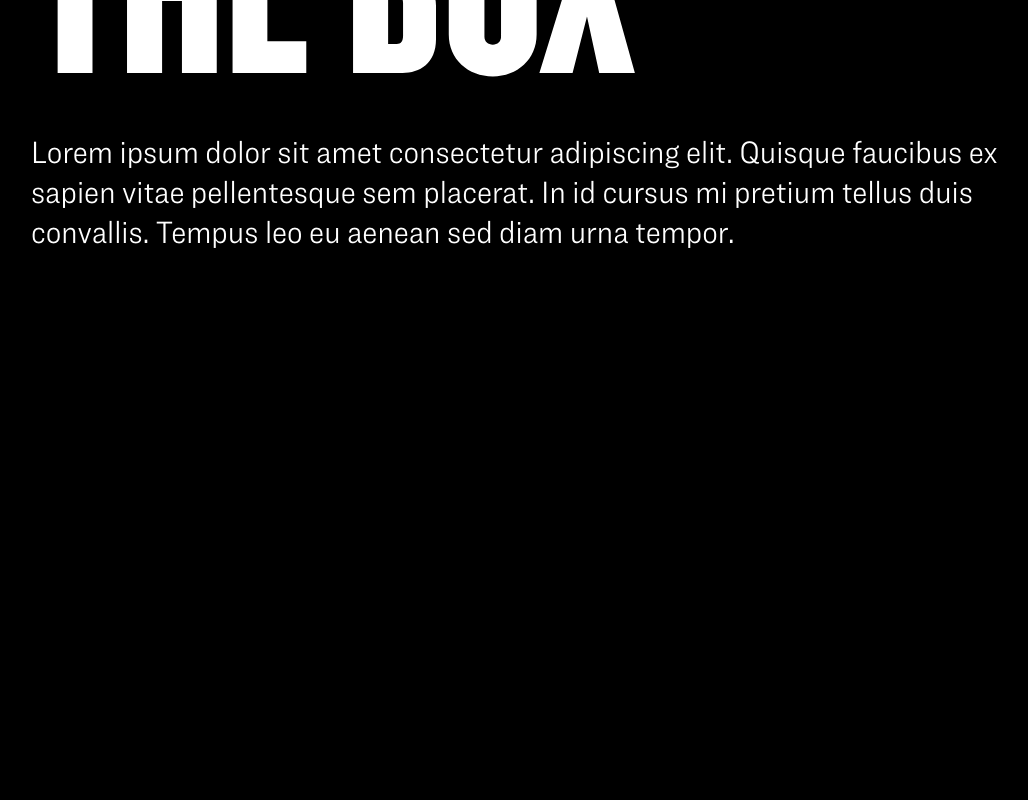
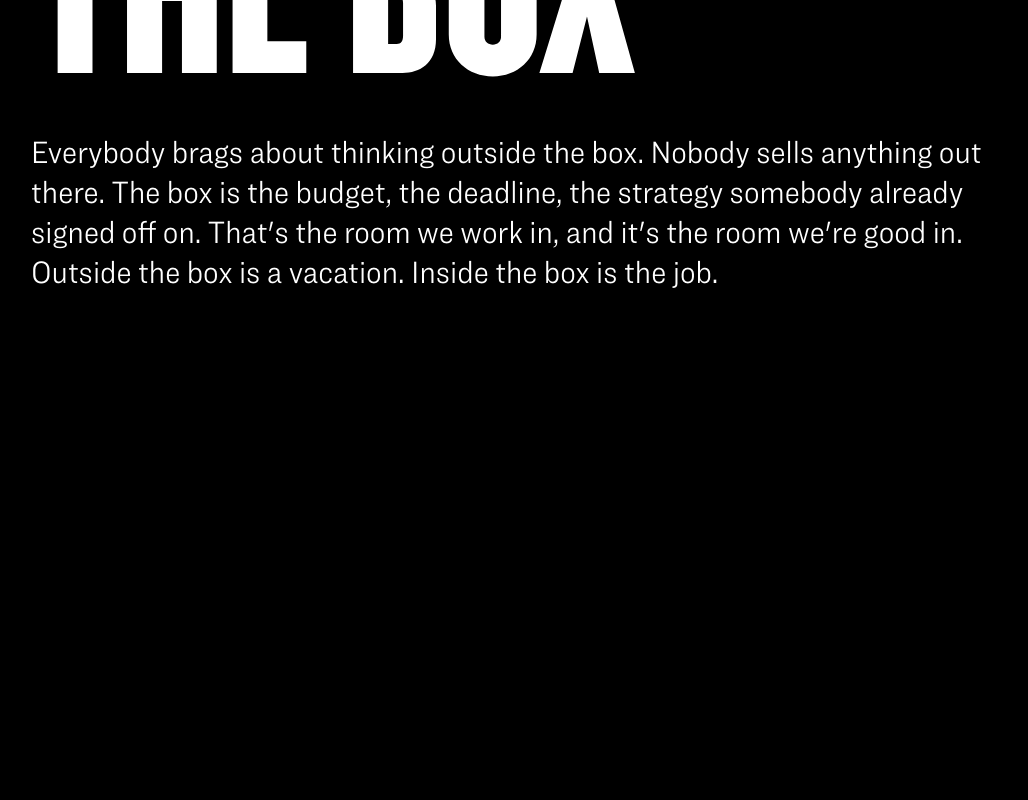
Before and after one commit to daviselen/website, a React (Vite) app: page / in a window 1280 px wide. Shown: the part 1320-2120 px from the top of the page, without its empty margins (1-1029 px from the left). Built offline with nearby package versions, Linux system fonts and the light colour scheme.

Commit message:
Update copy

```diff
--- a/src/pages/About.jsx
+++ b/src/pages/About.jsx
@@ -258,15 +258,17 @@ export default function About() {
         </div>
         <div className="px-8">
           <div className="grid grid-cols-12 gap-400">
-            <TextReveal className="text-pre-title mb-6 col-span-7 col-start-6"
-              text="Sed ut perspiciatis unde omnis iste natus error sit voluptatem accusantium doloremque laudantium, totam rem aperiam, eaque ipsa quae ab illo inventore veritatis et quasi architecto beatae vitae dicta sunt explicabo. Nemo enim ipsam voluptatem quia voluptas sit aspernatur aut odit aut fugit."
+            <TextReveal className="text-pre-title mb-6 col-span-6 col-start-1"
+              text="Davis Elen has been in business since 1948 and independent every single day of it. No holding company, no parent, nobody upstairs to run it past. That isn't nostalgia. It's just how we like to work." />
+            <TextReveal className="text-pre-title mb-6 col-span-6 col-start-7"
+              text="We make advertising that has a job to do. Move product off a shelf. Get a car onto a lot. Put a person in a store. The constraint is the whole point. Give us a real budget, a real deadline and a real strategy and we'll show you what happens inside the box."
             />
           </div>
         </div>
       </section>
       <MediaObject
         title="$18 Billion in Sales from Over 4000 Locations."
-        text="Through Toyota, Best Buy, Smart & Final, and over 25% of McDonald’s restaurants nationwide."
+        text="Toyota. Best Buy Health. Smart & Final. One in four McDonald's in the country. Zoom in on the map. We're probably in your neighborhood."
         imgSrc="/images/about-map.jpg"
         imgAlt="Map of Los Angeles County showing the locations of Toyota dealership, McDonald's restaurant, Best Buy and Smart & Final locations."
       />
@@ -274,6 +276,9 @@ export default function About() {
         <HeadingReveal
           className="text-display-h3 font-display uppercase"
           text={`Let’s \nMeet Up`}
+        />
+        <TextReveal className="text-pre-title max-w-prose"
+          text="This is the whole meeting. No account person you'll never see again, no bench of strangers who vanish after the pitch. The people in the room are the people who do the work."
         />
         <div className="grid grid-cols-4 gap-400">
           {people.map((person, index) => (
@@ -316,7 +321,7 @@ export default function About() {
         title={ORIGIN_STORY.title}
         titleSize="large"
         subhead="Runtime 44:32"
-        text="From a small print shop in Glendale to one of the largest independently-owned agencies in the country."
+        text="It started as a print shop in Glendale. Nobody planned the rest of it."
         imgSrc="/images/about-history.jpg"
         imgAlt="Photo of Henry Mayers and the four partners who took over in 1958."
         onClick={() => openVideo(ORIGIN_STORY)}
--- a/src/sections/FromInsideOut.jsx
+++ b/src/sections/FromInsideOut.jsx
@@ -50,19 +50,19 @@ import HeadingReveal from "../design-system/components/HeadingReveal.jsx";
 
 const social = {
   heading: "Social Media",
-  body: "Quisque faucibus ex sapien vitae pellentesque sem placerat. In id cursus mi pretium tellus duis convallis. Pulvinar vivamus fringilla lacus nec metus bibendum egestas.",
+  body: "Fifteen years, every platform that mattered and a few that didn't. Paid, organic, influencer, social PR. It isn't a department down the hall.",
   src: "/images/socialpr-social.jpg",
   alt: "Toyota social media content example",
 };
 const pr = {
   heading: "Public Relations",
-  body: "Quisque faucibus ex sapien vitae pellentesque sem placerat. In id cursus mi pretium tellus duis convallis. Pulvinar vivamus fringilla lacus nec metus bibendum egestas.",
+  body: "Earned coverage, events, partnerships and the occasional stunt. If it gets people talking without a media buy behind it, we're interested.",
   src: "/images/socialpr-public-relations.jpg",
   alt: "Public relations event photo",
 };
 const culture = {
   heading: "DE Culture",
-  body: "Quisque faucibus ex sapien vitae pellentesque sem placerat. In id cursus mi pretium tellus duis convallis. Pulvinar vivamus fringilla lacus nec metus bibendum egestas.",
+  body: "Mixed teams. Strong opinions. Steak and bones for everybody. We'd rather slow down the crazy ones than push the nice ones.",
   src: "/images/socialpr-de-culture.jpg",
   alt: "Davis Elen team member portrait",
 };
--- a/src/sections/HumanAI.jsx
+++ b/src/sections/HumanAI.jsx
@@ -108,19 +108,19 @@ const concepts = [
     title: "What's Possible",
     color: "text-red",
     dot: "border-red",
-    copy: "You point AI at the goal, an idea only a human would have.",
+    copy: "Somebody human has an idea worth chasing. That part hasn't been automated.",
   },
   {
     title: "Let Robots Do The Work",
     color: "text-cyan",
     dot: "border-cyan",
-    copy: "It clears the roadblocks and does the doing, at scale.",
+    copy: "The machine clears the roadblocks and does the doing, at a volume we couldn't touch.",
   },
   {
     title: "Unlock Your Potential",
     color: "text-primary-300",
     dot: "border-primary-300",
-    copy: "Multiply your bandwidth, free to imagine the next thing.",
+    copy: "You get the afternoon back. Spend it thinking of the next thing.",
   },
 ];
 
--- a/src/sections/Masthead.jsx
+++ b/src/sections/Masthead.jsx
@@ -56,7 +56,7 @@ export default function Masthead() {
             right-side inset on lg+ so the paragraph doesn't span the full
             frame width like the headline. */}
         <TextReveal
-          text="Lorem ipsum dolor sit amet consectetur adipiscing elit. Quisque faucibus ex sapien vitae pellentesque sem placerat. In id cursus mi pretium tellus duis convallis. Tempus leo eu aenean sed diam urna tempor."
+          text="Everybody brags about thinking outside the box. Nobody sells anything out there. The box is the budget, the deadline, the strategy somebody already signed off on. That's the room we work in, and it's the room we're good in. Outside the box is a vacation. Inside the box is the job."
           as="p"
           delay={0.75}
           className="mt-700 font-narrow font-light text-pre-title lg:pr-[calc(100%-1000px)]"
--- a/src/sections/NewsAwards.jsx
+++ b/src/sections/NewsAwards.jsx
@@ -10,19 +10,19 @@ import { useStaggerReveal } from "../design-system/animation.js";
 const awards = [
   {
     heading: "Davis Elen Wins 8 Telly Awards",
-    body: "Tempus leo eu aenean sed diam urna tempor. Pulvinar vivamus fringilla lacus nec metus bibendum egestas.",
+    body: "Eight of them, in one year, for work we would have made anyway.",
     src: "/images/news-telly-awards.jpg",
     alt: "Telly Award trophies",
   },
   {
     heading: "Davis Elen Wins a Shorty Award",
-    body: "Quisque faucibus ex sapien vitae pellentesque sem placerat. In id cursus mi pretium tellus duis convallis.",
+    body: "Our fifth nomination and the one that came with hardware. Social work, judged by people who actually live on social.",
     src: "/images/news-shorty-award.jpg",
     alt: "Shorty Award trophy",
   },
   {
     heading: "DE Wins a Silver and Bronze Pencil",
-    body: "Quisque faucibus ex sapien vitae pellentesque sem placerat. In id cursus mi pretium tellus duis convallis.",
+    body: "Two pencils from The One Show. They're somewhere safe and slightly visible.",
     src: "/images/news-pencil-award.jpg",
     alt: "Silver and bronze One Show Pencil awards",
   },
--- a/src/sections/Proof.jsx
+++ b/src/sections/Proof.jsx
@@ -13,19 +13,19 @@ import { useStaggerReveal } from "../design-system/animation.js";
 const stats = [
   {
     heading: "$18 Billion in Retail Sales",
-    body: "Today, Davis Elen's reputation and national footprint are surging like never before.",
+    body: "We get results. But don't take our word for it. A number like this speaks volumes.",
     src: "/images/proof-best-buy-health.jpg",
     alt: "Interior of a Best Buy Health retail location",
   },
   {
     heading: "4000+ Retail Locations",
-    body: "Including 25% of every McDonald's restaurant in the United States. Scale that speaks for itself.",
+    body: "Including one in four McDonald's in America. We're in more neighborhoods than most agencies have clients.",
     src: "/images/proof-locations-map.jpg",
     alt: "Map showing Davis Elen client retail locations across Southern California",
   },
   {
     heading: "Independent for Over 75 Years",
-    body: "No holding company. No conglomerate oversight. Original thinking applied consistently since 1948.",
+    body: "No holding company. No quarterly panic. Nobody to ask permission from except the client.",
     src: "/images/proof-founding-partners.jpg",
     alt: "Davis Elen original founding partners photo: Henry Mayers, Bob Colombatto, ?, ?, and Bob Davis",
   },
```
Also changed, not shown: src/pages/Careers.jsx (+7 -4 lines).
